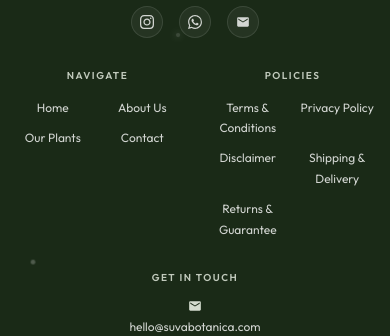
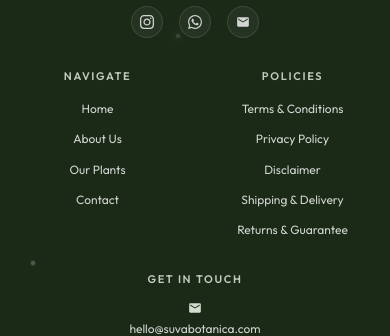
Before and after one commit to avadhutgurav1065-design/suva-botanica, a Next.js app: page /contact in a window 390 px wide. Shown: the part 3149-3485 px from the top of the page. Built offline with nearby package versions, Linux system fonts and the light colour scheme.

Commit message:
Fix footer links layout on mobile

```diff
--- a/src/components/layout/Footer.module.css
+++ b/src/components/layout/Footer.module.css
@@ -240,19 +240,23 @@
   }
 
   .column h4 {
-    font-size: 0.625rem;
+    font-size: 0.6875rem;
     margin-bottom: var(--space-sm);
+    text-align: center;
   }
 
   .column a, .contactItem {
     font-size: 0.75rem;
+    justify-content: center;
+    text-align: center;
   }
 
   .column ul {
-    display: grid;
-    grid-template-columns: 1fr 1fr;
-    gap: 0.625rem 1rem;
+    display: flex;
+    flex-direction: column;
+    gap: 0.625rem;
     width: 100%;
+    align-items: center;
   }
 
   .watermark {
```
